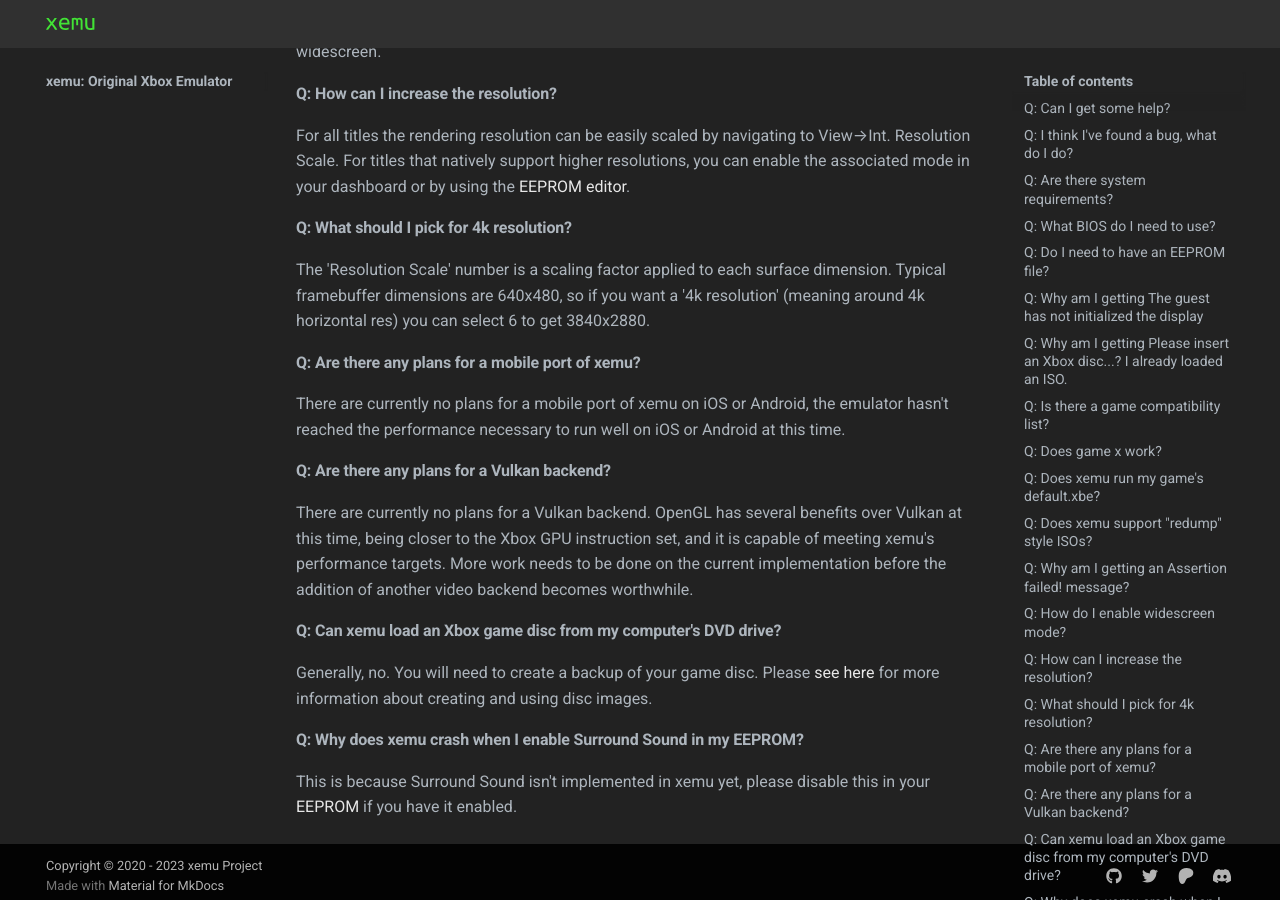
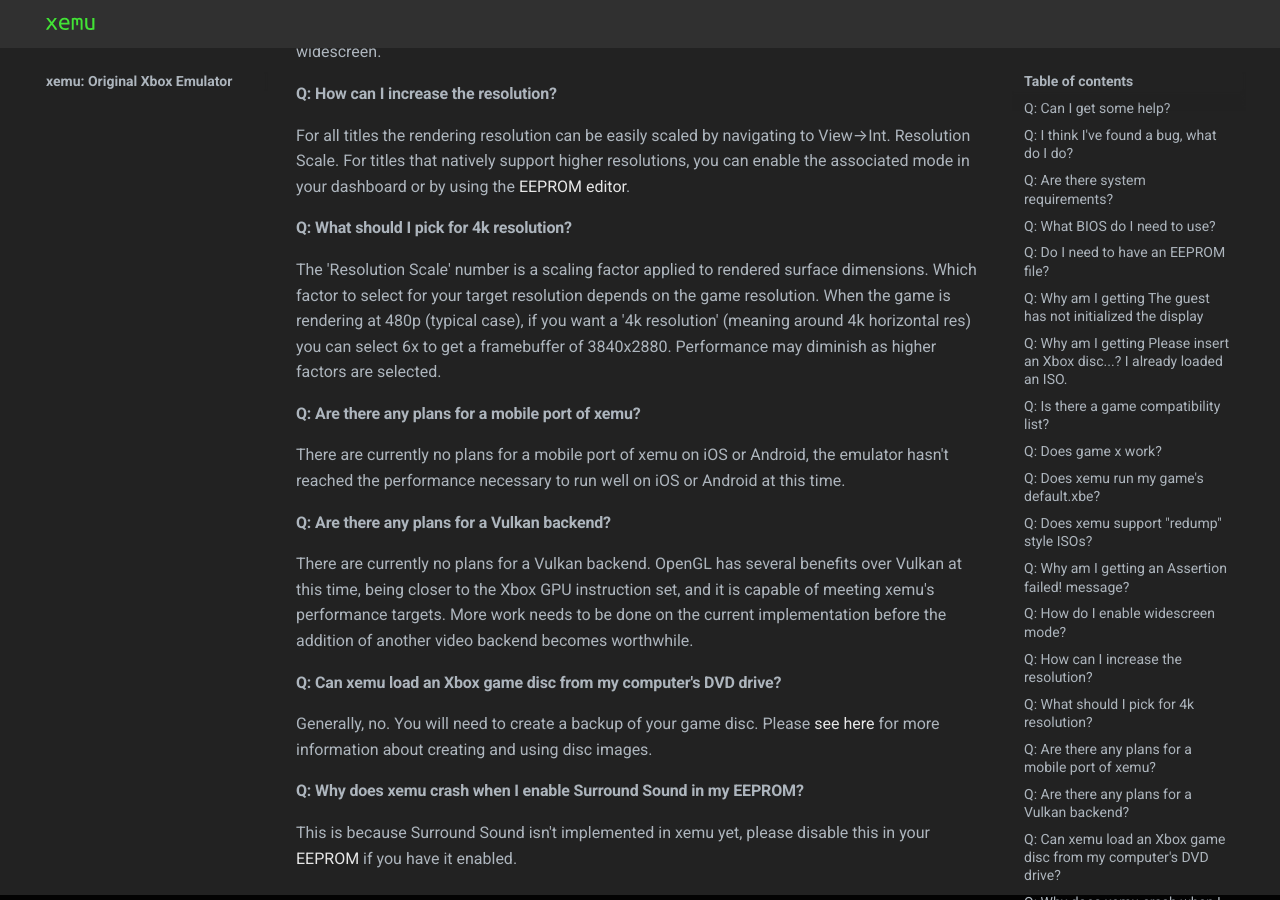
Before and after one commit to xemu-project/xemu-website, an MkDocs documentation site: the page built from docs/docs/faq.md, in a window 1280 px wide and 900 px high, scrolled down 1526 px. Built offline with MkDocs 1.6.1 and Material for MkDocs 9.7.7, drawn with Linux system fonts in a browser that asks for light colours.

Commit message:
Update faq.md

```diff
--- a/docs/docs/faq.md
+++ b/docs/docs/faq.md
@@ -43,7 +43,7 @@ You can change the setting in your [dashboard](dashboard.md) or use the [EEPROM
 For all titles the rendering resolution can be easily scaled by navigating to View&rarr;Int. Resolution Scale. For titles that natively support higher resolutions, you can enable the associated mode in your dashboard or by using the [EEPROM editor](eeprom.md).
 
 #### Q: What should I pick for 4k resolution?
-The 'Resolution Scale' number is a scaling factor applied to each surface dimension. Typical framebuffer dimensions are 640x480, so if you want a '4k resolution' (meaning around 4k horizontal res) you can select 6 to get 3840x2880.
+The 'Resolution Scale' number is a scaling factor applied to rendered surface dimensions. Which factor to select for your target resolution depends on the game resolution. When the game is rendering at 480p (typical case), if you want a '4k resolution' (meaning around 4k horizontal res) you can select 6x to get a framebuffer of 3840x2880. Performance may diminish as higher factors are selected.
 
 #### Q: Are there any plans for a mobile port of xemu?
 There are currently no plans for a mobile port of xemu on iOS or Android, the emulator hasn't reached the performance necessary to run well on iOS or Android at this time.
```
